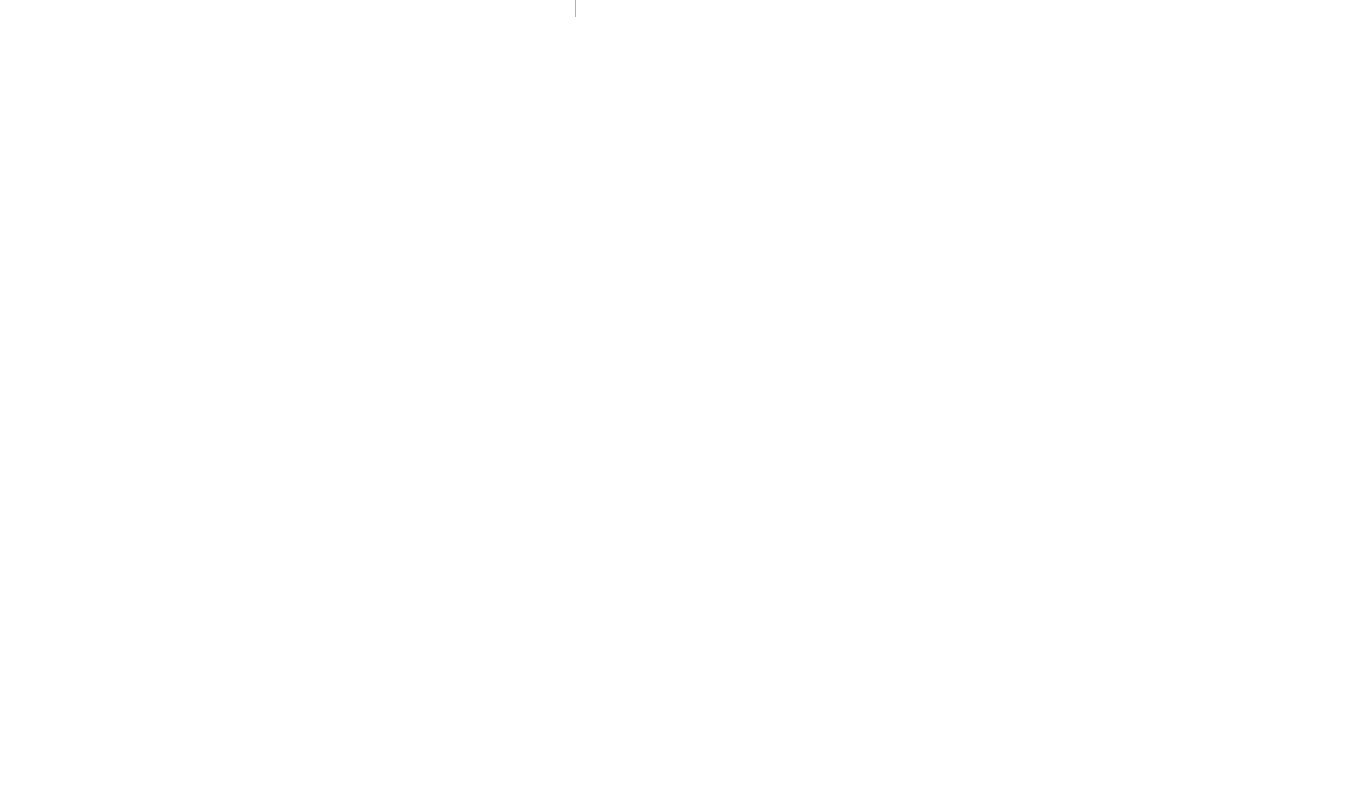
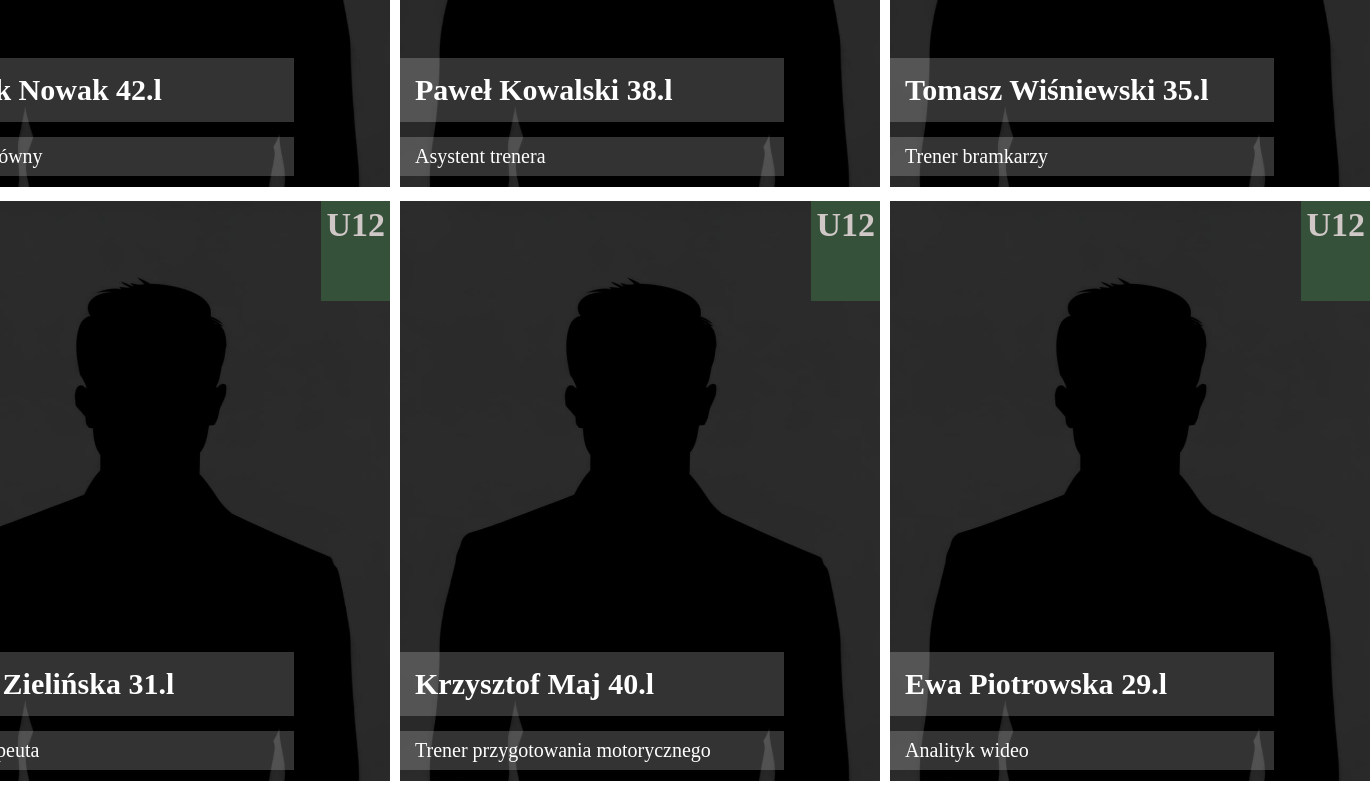
Before and after one commit to TomekBekus02/Football_Academy, a Next.js app: page /staff in a window 1280 px wide. Before the commit this address had no page. Shown: the part 478-1278 px from the top of the page, 1370 px wide, since content can reach past the window. Before the commit the page ends 870 px from the top, so only its background shows below. Built offline with nearby package versions, Linux system fonts and the light colour scheme.

Commit message:
create staff page

```diff
--- a/src/app/layout.tsx
+++ b/src/app/layout.tsx
@@ -19,8 +19,8 @@ export default function RootLayout({
           </div>
           <ul className={classes.linksBox}>
             <div className={classes.tabContainer}>
-              <li><Link href="*">Zawodnicy</Link></li>
-              <li><Link href="*">Sztab</Link></li>
+              <li><Link href="/players">Zawodnicy</Link></li>
+              <li><Link href="/staff">Sztab</Link></li>
               <li><Link href="*">Statystyki klubu</Link></li>
               <li><Link href="*">O Nas</Link></li>
               <li><Link href="*">Kontakt</Link></li>
--- /dev/null
+++ b/src/app/staff/member/member.module.css
@@ -0,0 +1,39 @@
+.memberBox{
+    position: relative;
+    height: 100%;
+    width: 100%;
+}
+.DetailsBox{
+    position: absolute;
+    bottom: 0;
+    left: 0;
+    width: 80%;
+    margin-bottom: 15px;
+}
+.DetailsBox h2{
+    padding: 15px;
+    color: white;
+    background-color: rgba(255, 255, 255, 0.201);
+    font-size: 30px;
+    font-weight: 900;
+}
+.DetailsBox h4{
+    padding: 8px 15px;
+    margin-top: 15px;
+    color: white;
+    background-color: rgba(255, 255, 255, 0.201);
+    font-size: 20px;
+}
+.ageGroupBox{
+    position: absolute;
+    top: 0;
+    right: 0;
+}
+.ageGroupBox h3{
+    background-color: rgb(54, 81, 58);
+    color: rgb(208, 199, 199);
+    height: 100px;
+    padding: 5px;
+    font-size: 34px;
+    font-weight: 900;
+}
--- /dev/null
+++ b/src/app/staff/member/member.tsx
@@ -0,0 +1,31 @@
+import classes from './member.module.css'
+import Image from 'next/image';
+
+type StaffMember = {
+  name: string;
+  age: number;
+  photo: string;
+  role: string;
+  ageGroup: string;
+};
+
+export default function member({name, age, photo, role, ageGroup}:StaffMember){
+  return(
+    <div className={classes.memberBox}>
+          <Image
+            src={photo}
+            alt={`${name}'s photo`}
+            width={480}
+            height={580}
+            className={classes.memberPhoto}
+          />
+        <div className={classes.DetailsBox}>
+          <h2>{name} {age}.l</h2>
+          <h4>{role}</h4>
+        </div>
+        <div className={classes.ageGroupBox}>
+          <h3>{ageGroup}</h3>
+        </div>
+      </div>
+  )
+}
--- /dev/null
+++ b/src/app/staff/page.tsx
@@ -0,0 +1,35 @@
+import { staffData } from '@/data/staffData'
+import classes from './staff.module.css'
+import Member from './member/member'
+
+type StaffMember = {
+  id: number;
+  name: string;
+  age: number;
+  photo: string;
+  role: string;
+  ageGroup: string;
+};
+
+export default function Staff(){
+    return(
+        <div className={classes.staffBox}>
+            <div className={classes.staffContent}>
+                {
+                    staffData.map((member: StaffMember) => {
+                        return(
+                            <Member
+                                key={member.id}
+                                name={member.name}
+                                age={member.age}
+                                photo={member.photo}
+                                role={member.role}
+                                ageGroup={member.ageGroup}
+                            />
+                        )
+                    })
+                }
+            </div>
+        </div>
+    )
+}
--- /dev/null
+++ b/src/app/staff/staff.module.css
@@ -0,0 +1,10 @@
+.staffBox{
+    display: flex;
+    justify-content: center;
+    margin: 15px 0px;
+}
+.staffContent{
+    display: grid;
+    grid-template-columns: repeat(3, 1fr);
+    gap: 10px;
+}
--- /dev/null
+++ b/src/data/staffData.js
@@ -0,0 +1,56 @@
+export const staffData = [
+  {
+    "id": 1,
+    "name": "Marek Nowak",
+    "age": 42,
+    "photo": "/staff/default_staff.png",
+    "experience": 15,
+    "role": "Trener główny",
+    "ageGroup": "U12"
+  },
+  {
+    "id": 2,
+    "name": "Paweł Kowalski",
+    "age": 38,
+    "photo": "/staff/default_staff.png",
+    "experience": 12,
+    "role": "Asystent trenera",
+    "ageGroup": "U12"
+  },
+  {
+    "id": 3,
+    "name": "Tomasz Wiśniewski",
+    "age": 35,
+    "photo": "/staff/default_staff.png",
+    "experience": 10,
+    "role": "Trener bramkarzy",
+    "ageGroup": "U12"
+  },
+  {
+    "id": 4,
+    "name": "Anna Zielińska",
+    "age": 31,
+    "photo": "/staff/default_staff.png",
+    "experience": 8,
+    "role": "Fizjoterapeuta",
+    "ageGroup": "U12"
+  },
+  {
+    "id": 5,
+    "name": "Krzysztof Maj",
+    "age": 40,
+    "photo": "/staff/default_staff.png",
+    "experience": 14,
+    "role": "Trener przygotowania motorycznego",
+    "ageGroup": "U12"
+  },
+  {
+    "id": 6,
+    "name": "Ewa Piotrowska",
+    "age": 29,
+    "photo": "/staff/default_staff.png",
+    "experience": 6,
+    "role": "Analityk wideo",
+    "ageGroup": "U12"
+  }
+]
```
Also changed, not shown: src/app/players/page.tsx (added, +7 -0 lines), public/players/default_player.png (added), public/staff/default_staff.png (added), src/app/players/players.module.css (added).
